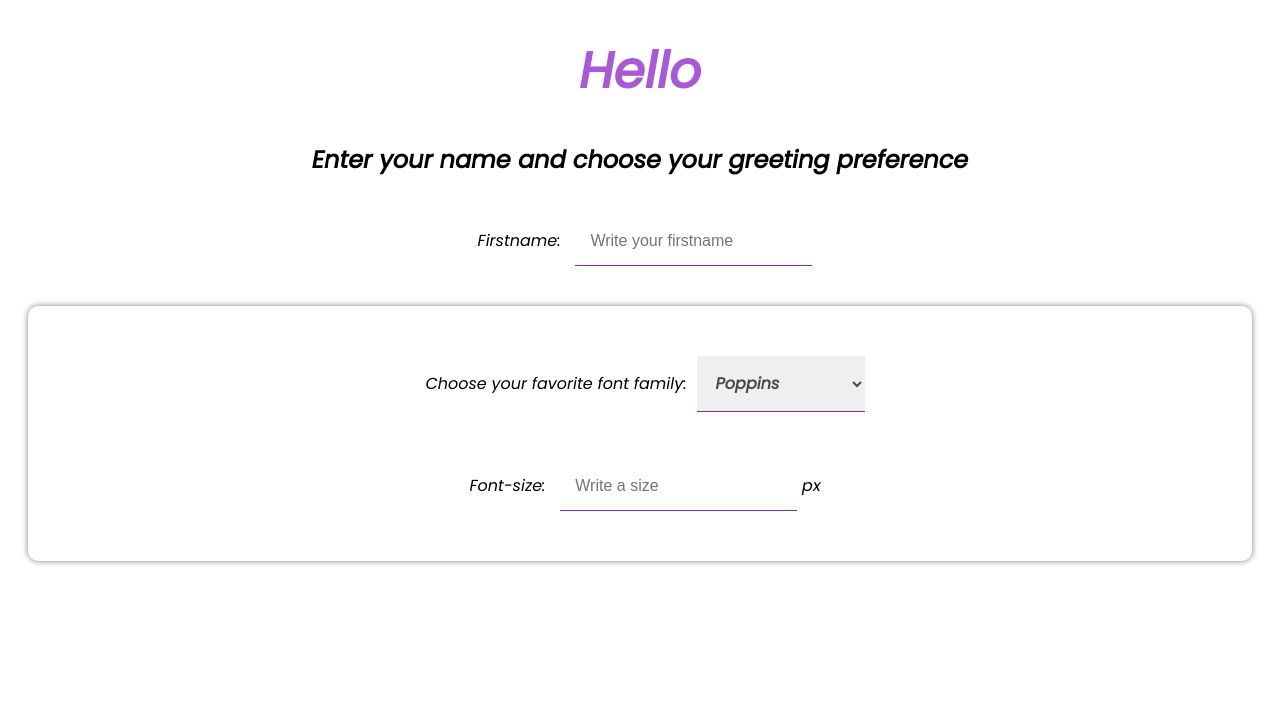
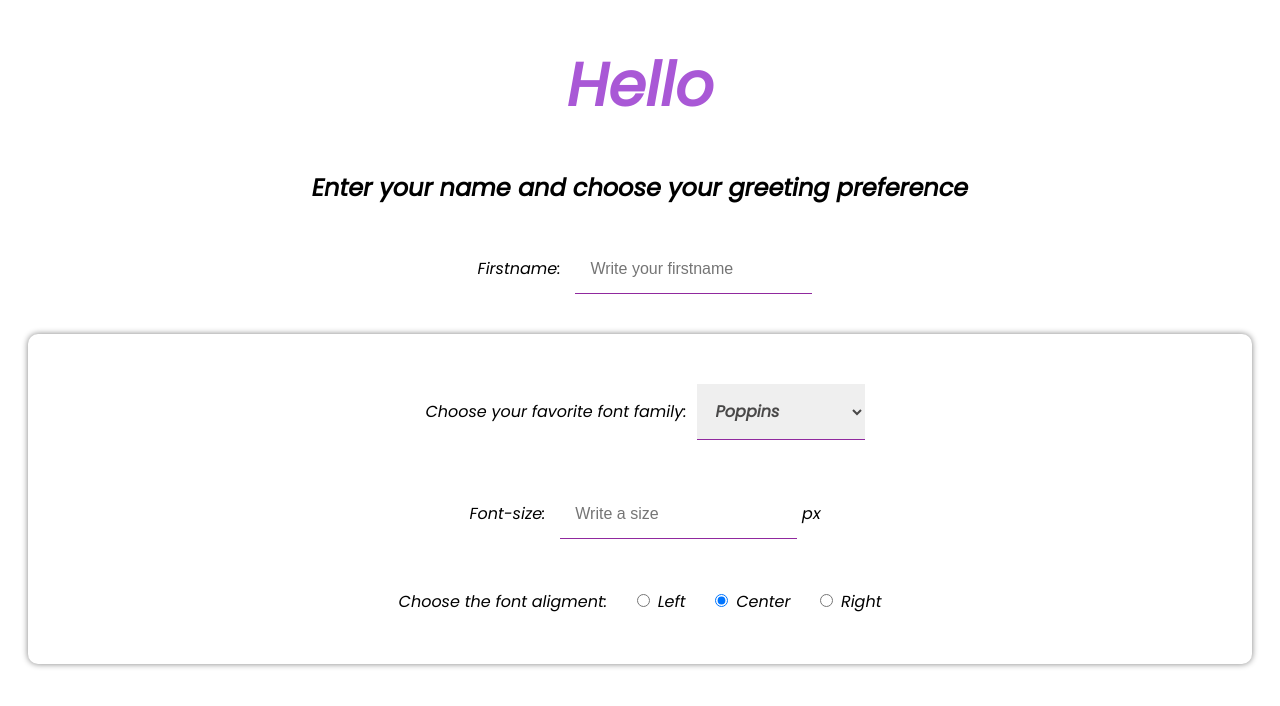
Before and after one commit to cristinajim30/Project3-Angular, an Angular app in the folder angular-project/: page / in a window 1280 px wide. Shown: the top 706 px of the page. Built offline with nearby package versions, Linux system fonts and the light colour scheme.

Commit message:
exercise1 finished

```diff
--- a/angular-project/src/app/Components/exercise1/exercise1.component.css
+++ b/angular-project/src/app/Components/exercise1/exercise1.component.css
@@ -63,7 +63,7 @@ select{
     border-radius: 10px;
     box-shadow: 0px 0px 6px grey;
 }
-.select_container, .fsize_container{
+.select_container, .fsize_container, .aligment_container{
     padding: 20px;
     margin:10px;
 }
--- a/angular-project/src/app/Components/exercise1/exercise1.component.html
+++ b/angular-project/src/app/Components/exercise1/exercise1.component.html
@@ -1,5 +1,5 @@
 <div id="first_container">
-    <h1 id="greeting" [style.font-family]="fontSelected" [style.fontSize.px]="numberSize">Hello {{userName | uppercase }}</h1>
+    <h1 id="greeting" [style.font-family]="fontSelected" [style.fontSize.px]="numberSize" [style.textAlign]="aligmentSelected">Hello {{userName | uppercase }}</h1>
 
 
 </div>
@@ -11,7 +11,7 @@
         <div class="preferences_container">
             <div class="select_container">
                 <label for="font_style">Choose your favorite font family:</label>
-                <select class="list_fontfamily" name="font" id="select_ff" [(ngModel)]="optionSelected" (change)="selectOption()" >
+                <select class="list_fontfamily" name="font" id="select_ff" [(ngModel)]="optionSelected" (change)="selectStyle()" >
                     <option *ngFor="let item of fontList" value="{{item}}">{{item}}</option>
                 </select>
             </div>
@@ -20,6 +20,12 @@
                 <input class="field_size" id="fsize" title="Number from 0 to 100" type="text" [(ngModel)]="inputSize" (keyup)="checkNumber($event)" name="fsize" placeholder="Write a size"  />
                 px
             </div>
+            <div class="aligment_container">
+                <label for="aligment">Choose the font aligment: </label>
+                <label for="optionsAligment" *ngFor="let opt of aligmentList">
+                    <input class="field_aligment" id="fAlig_{{opt}}"  type="radio" [(ngModel)]="cbAligment" name="fAligment" value="{{opt}}" (change)="selectAligment()" /> {{opt}}
+                </label>
+            </div>
         </div>
 
 
--- a/angular-project/src/app/Components/exercise1/exercise1.component.ts
+++ b/angular-project/src/app/Components/exercise1/exercise1.component.ts
@@ -12,24 +12,24 @@ import { FormsModule } from '@angular/forms';
 export class Exercise1Component  {
   userName: string = ''.toUpperCase();
   fontList: string[] = ['Poppins','Roboto Mono', 'Dancing Script', 'Josefin Sans'];
+  aligmentList: string[] = ['Left','Center', 'Right'];
 
 
   optionSelected: string = this.fontList[0];
   fontSelected: string = this.fontList[0];
-  numberSize: any = 50; //size by default
+  numberSize: any = 60; //size by default
   inputSize: string = ''; // Recovering the input value
+  cbAligment: string = this.aligmentList[1]; //check this radio by default
+  aligmentSelected: string = this.aligmentList[1]; //aligment by default
 
 
-
-  selectOption(): void {
-    console.log('Opción seleccionada:', this.optionSelected);
+  selectStyle(): void {
     this.fontSelected = this.optionSelected;
 
   }
 
 
   checkNumber(event: KeyboardEvent): any {
-    //console.log('Tecla presionada:', event.key);
 
     // Allow backward key
     if (event.key === 'Backspace') {
@@ -48,17 +48,17 @@ export class Exercise1Component  {
     } else{ //if number is valid
       console.log("es numero valido");
       this.changeSize(); //call function to change size
-      //this.numberSize = inputValue;
     }
 
   }
 
 
+  changeSize(): void {
+    this.numberSize = this.inputSize;
+  }
 
-  changeSize(): void {
-    //console.log("valor input: ", this.inputSize);
-    this.numberSize = this.inputSize;
-    //console.log("numberSize: ", this.numberSize);
+  selectAligment(): void {
+    this.aligmentSelected = this.cbAligment;
   }
 
 }
```
